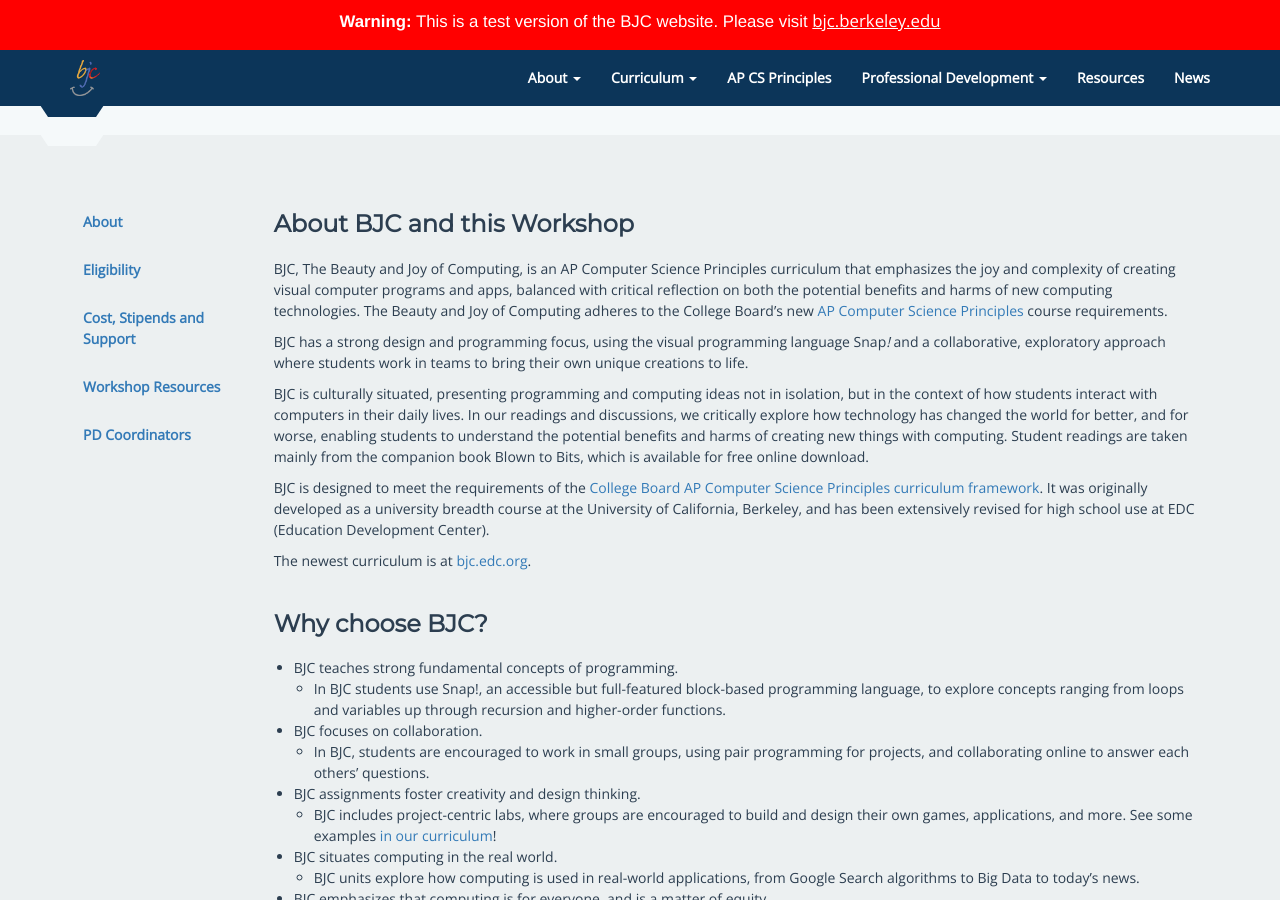
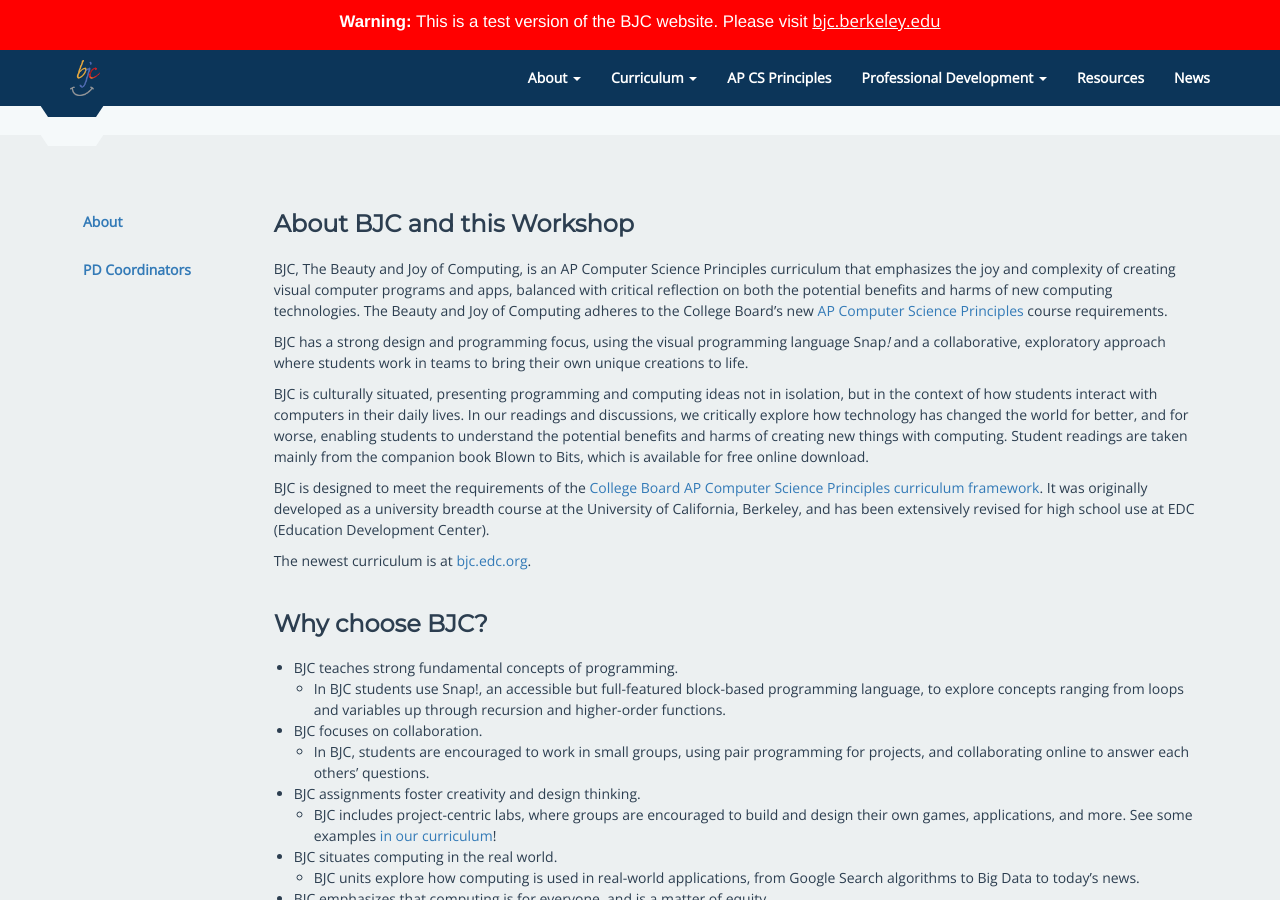
Before and after one commit to beautyjoy/beautyjoy.github.io, a Jekyll site: the page built from professional-development-3-weeks/index.md, in a window 1280 px wide and 900 px high, scrolled down 343 px. Built offline with Jekyll 4.4.1, drawn with Linux system fonts in a browser that asks for light colours.

Commit message:
Hide some more PD links which are To Be Updated

```diff
--- a/_config.yml
+++ b/_config.yml
@@ -51,3 +51,5 @@
     - s3_website.yml
     - vendor # needed to build the site on CircleCI
     - professional-development-3-weeks/apply.html
+    - professional-development-3-weeks/elligibility.html
+    - professional-development-3-weeks/resources.html
--- a/_layouts/pd-3-weeks.html
+++ b/_layouts/pd-3-weeks.html
@@ -22,20 +22,20 @@
                   <div class="hover-accent">About</div>
                </a>
             </li>
-            <li role="presentation">
+            <!-- <li role="presentation">
                 <a href="{{ site.baseurl }}/professional-development-3-weeks/eligibility"><div class="hover-accent">Eligibility</div></a>
-            </li>
-            <li role="presentation">
-                <a href="{{ site.baseurl }}/professional-development-3-weeks/cost"><div class="hover-accent">Cost, Stipends and Support</div></a>
+            </li> -->
+            <!-- <li role="presentation">
+                <a href="{{ site.baseurl }}/professional-development-3-weeks/cost"><div class="hover-accent">Cost, Stipends and Support</div></a> -->
             </li>
             <!-- <li role="presentation">
                 <a href="{{ site.baseurl }}/professional-development-3-weeks/apply">
                   <div class="hover-accent">Apply to BJC PD</div>
                 </a>
             </li> -->
-            <li role="presentation">
+            <!-- <li role="presentation">
                 <a href="{{ site.baseurl }}/professional-development-3-weeks/resources"><div class="hover-accent">Workshop Resources</div></a>
-            </li>
+            </li> -->
             <li role="presentation">
                 <a href="{{ site.baseurl }}/professional-development-3-weeks/coordinators"><div class="hover-accent">PD Coordinators</div></a>
             </li>
--- a/professional-development-3-weeks/cost.html
+++ b/professional-development-3-weeks/cost.html
@@ -1,8 +1,8 @@
----
+<!-- ---
 title: Professional Development
 subtitle: Three-Week Workshop for Teachers
 layout: pd-3-weeks
----
+--- -->
 <h3>Cost, Stipends and Support</h3>
 
 <br>
--- a/professional-development-3-weeks/eligibility.html
+++ b/professional-development-3-weeks/eligibility.html
@@ -1,8 +1,8 @@
----
+<!-- ---
 title: Professional Development
 subtitle: Three-Week Workshop for Teachers
 layout: pd-3-weeks
----
+--- -->
 <h3>Eligibility</h3>
 
 <ul>
--- a/professional-development-3-weeks/resources.html
+++ b/professional-development-3-weeks/resources.html
@@ -1,8 +1,8 @@
----
+<!-- ---
 title: Professional Development
 subtitle: Three-week Workshop for Teachers
 layout: pd-3-weeks
----
+--- -->
 <h3>The Curriculum</h3>
 
 <p>The most important links you'll need throughout the workshop are to the
```
